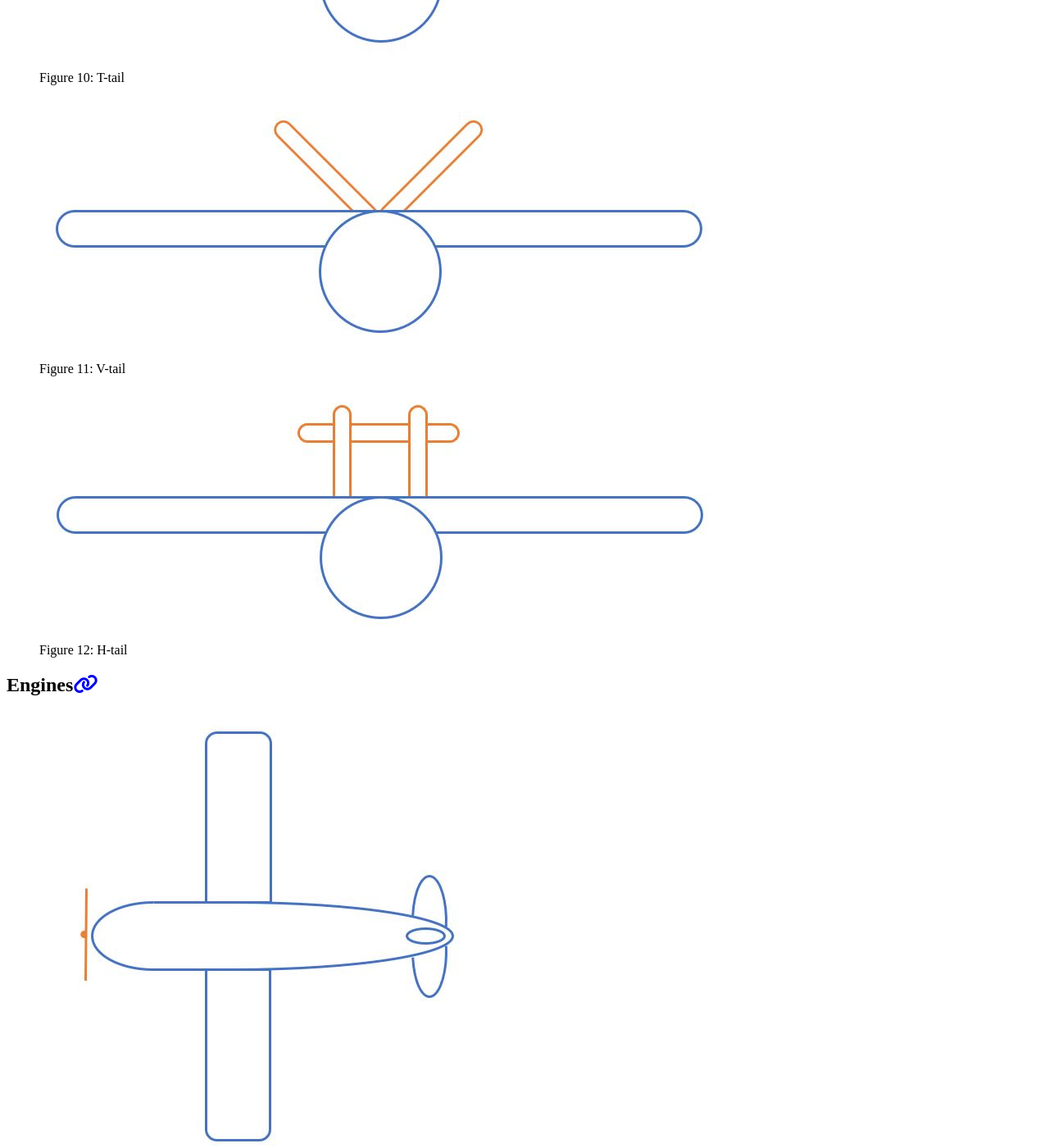
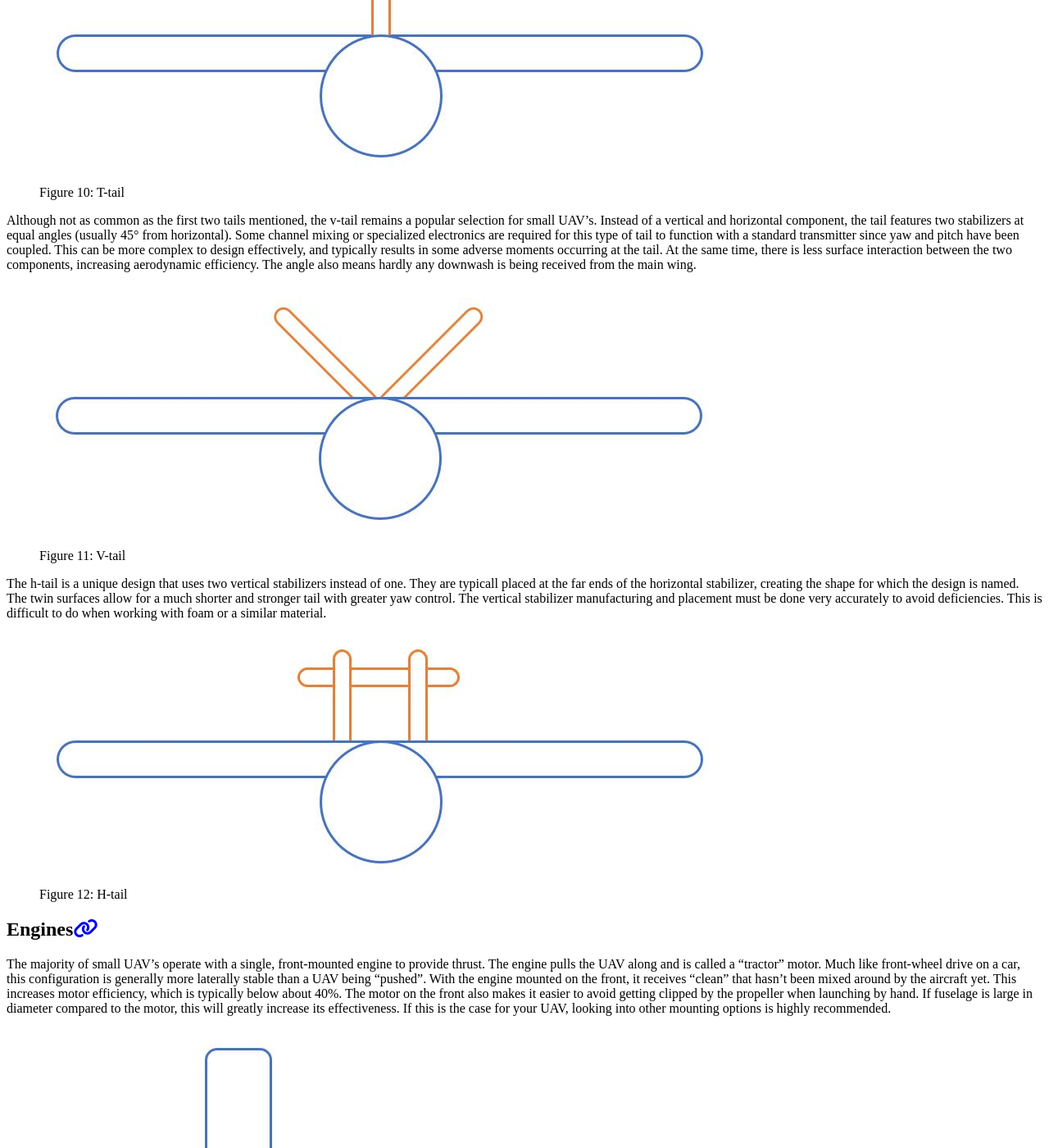
Before and after one commit to BYU-Aeronautics-Club/BYUAeronauticsClub.github.io, a Jekyll site: the page built from _pages/fundamentals/aerodynamics/configurations.md, in a window 1280 px wide and 1400 px high, scrolled down 4712 px. Shown: the whole window at 82% size. Built offline with Jekyll 4.4.1, drawn with Linux system fonts in a browser that asks for light colours; cached includes are drawn as plain includes; nearby versions of some CDN libraries; some of the changed text lies outside the part shown.

Commit message:
Adding tail and engine sections

```diff
--- a/_pages/fundamentals/aerodynamics/configurations.md
+++ b/_pages/fundamentals/aerodynamics/configurations.md
@@ -34,19 +34,31 @@
 
 
 ## Tail
+The conventional tail design for a UAV consists of a single vertical stabilizer intersected by a single horizontal stabilizer. The horizontal stabilizer is placed at the bottom of the tail. This is a tried and true tail design that is simple, stable, and easy to design. The first successful jumbo-jet commercial airliner, the [Boeing 747](https://en.wikipedia.org/wiki/Boeing_747 "Boeing 747") is a prime example of this. The main disadvantage is the downwash it receives from main wing since they are on the same plane (no pun intended). However, this positioning also gives the pilot greater control with the elevator near stall.
 
 {% include figure image_path="_pages/fundamentals/aerodynamics/figures/conventional_tail.JPG" caption="Figure 9: Conventional tail" %}
 
+The t-tail is essentially just a modified conventional tail. The only difference is the horizontal stabilizer is placed at the top of the tail instead of the bottom. This prevents it from receiving downwash from the main wing in level flight, increasing aerodynamic efficiency. One problem this creates is that at high angles of attack, the horizontal stabilizer can be completely enveloped in turbulent air from the main wing, making it difficult to recover from stall. In addition, the higher placement necessitates a stronger vertical stabilizer.
+
 {% include figure image_path="_pages/fundamentals/aerodynamics/figures/t_tail.JPG" caption="Figure 10: T-tail" %}
 
+Although not as common as the first two tails mentioned, the v-tail remains a popular selection for small UAV's. Instead of a vertical and horizontal component, the tail features two stabilizers at equal angles (usually 45° from horizontal). Some channel mixing or specialized electronics are required for this type of tail to function with a standard transmitter since yaw and pitch have been coupled. This can be more complex to design effectively, and typically results in some adverse moments occurring at the tail. At the same time, there is less surface interaction between the two components, increasing aerodynamic efficiency. The angle also means hardly any downwash is being received from the main wing.
+
 {% include figure image_path="_pages/fundamentals/aerodynamics/figures/v_tail.JPG" caption="Figure 11: V-tail" %}
+
+The h-tail is a unique design that uses two vertical stabilizers instead of one. They are typicall placed at the far ends of the horizontal stabilizer, creating the shape for which the design is named. The twin surfaces allow for a much shorter and stronger tail with greater yaw control. The vertical stabilizer manufacturing and placement must be done very accurately to avoid deficiencies. This is difficult to do when working with foam or a similar material.
 
 {% include figure image_path="_pages/fundamentals/aerodynamics/figures/h_tail.JPG" caption="Figure 12: H-tail" %}
 
 ## Engines
+The majority of small UAV's operate with a single, front-mounted engine to provide thrust. The engine pulls the UAV along and is called a "tractor" motor. Much like front-wheel drive on a car, this configuration is generally more laterally stable than a UAV being "pushed". With the engine mounted on the front, it receives "clean" that hasn't been mixed around by the aircraft yet. This increases motor efficiency, which is typically below about 40%. The motor on the front also makes it easier to avoid getting clipped by the propeller when launching by hand. If fuselage is large in diameter compared to the motor, this will greatly increase its effectiveness. If this is the case for your UAV, looking into other mounting options is highly recommended.
 
-{% include figure image_path="_pages/fundamentals/aerodynamics/figures/puller_motor.JPG" caption="Figure 6: Puller motor" %}
+{% include figure image_path="_pages/fundamentals/aerodynamics/figures/puller_motor.JPG" caption="Figure 6: Tractor motor" %}
 
-{% include figure image_path="_pages/fundamentals/aerodynamics/figures/tractor_motor.JPG" caption="Figure 7: Tractor motor" %}
+If the motor is mounted facing backward on the UAV, it is simply called a "pusher". This is common on flying wing configurations to increasing the wing's effectiveness since it's the only lifting surface. The downside is that instead the motor is receiving downwash from the wing, decreaseing its efficiency. To prevent this problem, it is common to use a pod potruding from the top of the UAV to mount the motor. This way there is very little aerodynamic interaction between the motor and lifting surfaces and greatly decreased risk of propeller damage during landing. The addition of the pod will, however, also increase drag on the UAV.
+
+{% include figure image_path="_pages/fundamentals/aerodynamics/figures/tractor_motor.JPG" caption="Figure 7: Pusher motor" %}
+
+For small UAV's it normally makes more sense to use just one motor. For the most part, they are not large enough to merit a second motor. If you do choose to use a twin motor configuration, there are several advantages. Twin motors are typically mounted under (or on top of) the wings so they are far enough apart not to interact. One motor should turn counterclockwise while the other turns clockwise. This allows the roll and other adverse moments from the propellers to essentially cancel each other out, increasing stability. Like the pusher motor, this also increases motor efficiency since they are not in front of the fuselage. Having two engines also provides some redundancy should one engine fail during flight. You can usually get two small engines much cheaper than a single large engine for the same power. The tradeoff is that the total engine weight and power consumption for the same power will be noticeably greater. Great care should be taken to properly design and mount your propulsion system so it is not unbalanced.
 
 {% include figure image_path="_pages/fundamentals/aerodynamics/figures/twin_motor.JPG" caption="Figure 8: Twin motor" %}
```
